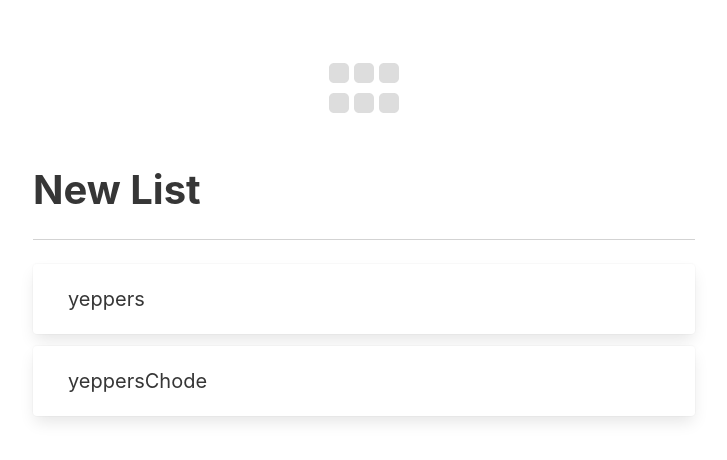
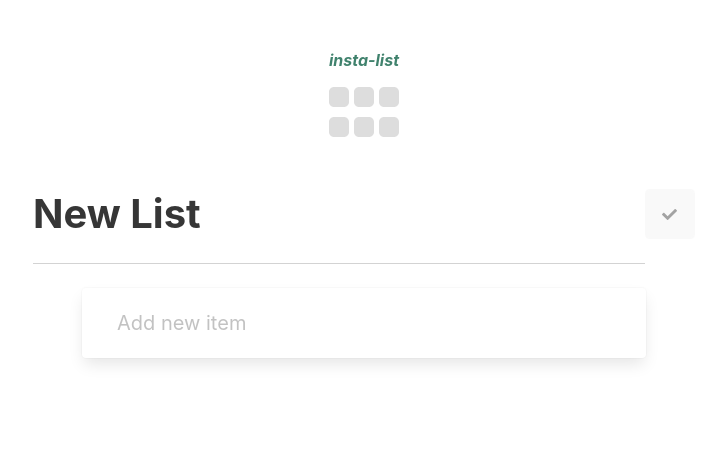
Before and after one commit to kushrast/turbo-stacks, a React (Create React App) app: page / in a window 1280 px wide. Shown: the top 460 px of the page, without its empty margins (276-1003 px from the left). Built offline with nearby package versions, Linux system fonts and the light colour scheme.

Commit message:
Adding save functionality

```diff
--- a/src/App.css
+++ b/src/App.css
@@ -1,3 +1,8 @@
+.header-text {
+	font-style: italic;
+	font-weight: bold;
+	color: #40826D;
+}
 .list-title-input {
 	padding: 0px 0px 0px 0px;
 	box-shadow: none !important;
--- a/src/App.js
+++ b/src/App.js
@@ -1,13 +1,5 @@
-import FadeIn from 'react-fade-in';
-import { useState, useEffect} from 'react';
-
-import {Heading, Icon} from 'react-bulma-components';
-import { FontAwesomeIcon } from '@fortawesome/react-fontawesome';
-import { faGripHorizontal } from '@fortawesome/free-solid-svg-icons';
-import {sortableContainer, sortableElement} from 'react-sortable-hoc';
-import {arrayMoveImmutable} from 'array-move';
-
 import Header from './Header.jsx';
+import InstaList from './InstaList.jsx';
 
 import React from 'react';
 import Typed from "typed.js";
@@ -16,111 +8,13 @@ import 'bulma/css/bulma.min.css';
 import './App.css';
 import logo from './logo.svg';
 
-class ListTitle extends React.Component {
-  constructor(props) {
-    super(props);
-
-  }
-
-  render() {
-    return (
-        <div class="list-header columns is-centered">
-          <div class="column is-7">
-            <input class="input list-title-input underline" type="text" defaultValue="New List"/>
-          </div>
-        </div>
-      );
-  }
-}
-
-class ListItem extends React.Component {
-  constructor(props) {
-    super(props);
-  }
-
-  getPlaceholder = () => {
-    if (this.props.newListItem) {
-      return "Add new item";
-    }
-    return "Enter a value";
-  }
-
-  getValue = () => {
-    if (this.props.newListItem) {
-      return "";
-    }
-    return this.props.value;
-  }
-
-  render() {
-    return (
-        <div class="columns is-centered">
-          <div class="column is-7">
-            <div class="card">
-              <div class="card-content list-card">
-                <div class="content">
-                  <div class="field is-grouped list-item-number">
-                    <p class="control list-item is-expanded">
-                      <input class="input list-item-input underline" placeholder={this.getPlaceholder()} type="text" defaultValue={this.getValue()} />
-                    </p>
-                  </div>
-                </div>
-              </div>
-            </div>
-          </div>
-        </div>
-      );
-  }
-}
-
-const SortableListItem = sortableElement(({value}) => (
-  <li class="list-item-container">
-    <ListItem value={value}/>
-  </li>
-));
-
-const SortableListContainer = sortableContainer(({children}) => {
-  return <ul>{children}</ul>;
-});
-
-class InstaList extends React.Component {
-  constructor(props) {
-    super(props);
-
-    this.state = {
-      items: ["yeppers", "yeppersChode"]
-    }
-  }
-
-  onSortEnd = ({oldIndex, newIndex}) => {
-    this.setState(({items}) => ({
-      items: arrayMoveImmutable(items, oldIndex, newIndex),
-    }));
-  };
-
-  render() {
-    return (
-      <div>
-          <ListTitle/>
-          <SortableListContainer onSortEnd={this.onSortEnd}>
-          {this.state.items.map((item, i) => (
-              <SortableListItem
-                key={item}
-                value={item}
-                index={i}/>))}
-          </SortableListContainer>
-      </div>
-      );
-  }
-}
-
 
 function App() {
   return (
     <div className="App">
       <section class="section">
         <div class="container">
-          <Header/>
+          <Header type="insta-list"/>
           <InstaList/>
         </div>
       </section>
--- a/src/Header.jsx
+++ b/src/Header.jsx
@@ -28,7 +28,12 @@ class Header extends React.Component {
       <div>
         <div class="columns is-centered">
           <div class="column is-1 has-text-centered">
-            <FontAwesomeIcon icon={faGripHorizontal} size="5x" color={this.getIconColor()} onMouseEnter={this.toggleIsMouseOverIcon} onMouseLeave={this.toggleIsMouseOverIcon}/>
+            <p className="header-text">
+              {this.props.type}
+            </p>
+            <p>
+              <FontAwesomeIcon icon={faGripHorizontal} size="5x" color={this.getIconColor()} onMouseEnter={this.toggleIsMouseOverIcon} onMouseLeave={this.toggleIsMouseOverIcon}/>
+            </p>
           </div>
         </div>
       </div>
--- /dev/null
+++ b/src/InstaList.jsx
@@ -0,0 +1,169 @@
+import FadeIn from 'react-fade-in';
+
+import { FontAwesomeIcon } from '@fortawesome/react-fontawesome';
+import { faCheck, faTrash } from '@fortawesome/free-solid-svg-icons';
+import {sortableContainer, sortableElement} from 'react-sortable-hoc';
+import {arrayMoveImmutable} from 'array-move';
+
+import {createNewList} from './api/Storage.js';
+
+import React from 'react';
+
+class ListTitle extends React.Component {
+  constructor(props) {
+    super(props);
+  }
+
+  render() {
+    return (
+        <div class="list-header columns is-centered">
+          <div class="column is-7 field is-grouped">
+            <input class="input list-title-input underline" ref="input" defaultValue="New List" onChange={this.props.updateTitle}/>
+            <p class="buttons">
+            {
+              this.props.numItems > 0 ?
+              <button class="button is-success is-medium is-light"  onClick={this.props.saveList}>
+                <span class="icon">
+                  <FontAwesomeIcon icon={faCheck} size="xs"/>
+                </span>
+              </button>
+              :
+              <button class="button is-medium is-light" disabled>
+                <span class="icon">
+                  <FontAwesomeIcon icon={faCheck} size="xs"/>
+                </span>
+              </button>
+            }
+            </p>
+          </div>
+        </div>
+      );
+  }
+}
+
+class ListItem extends React.Component {
+  constructor(props) {
+    super(props);
+
+    this.state = {
+      value: this.props.value
+    }
+  }
+
+  getPlaceholder = () => {
+    if (this.props.newListItem) {
+      return "Add new item";
+    }
+    return "Enter a value";
+  }
+
+  getDefaultValue = () => {
+    if (this.props.newListItem) {
+      return "";
+    }
+    return this.state.value;
+  }
+
+  getDefaultValue = () => {
+    if (this.props.newListItem) {
+      return "";
+    }
+    return this.state.value;
+  }
+
+  updateInputValue = (inputElem) => {
+    this.setState({value: inputElem.target.value});
+  }
+
+  onSubmit = () => {
+    this.refs.input.blur();
+    this.props.onEnter(this.state.value);
+    if (this.props.newListItem) {
+      this.setState({value: ""});
+    }
+  }
+
+  onKeyDown = (event) => {
+    if (event.key==="Enter") {
+      this.onSubmit();
+    }
+  }
+
+  render() {
+    return (
+        <div class="columns is-centered">
+          <div class="column is-6">
+            <div class="card">
+              <div class="card-content list-card">
+                <div class="content">
+                  <div class="field is-grouped list-item-number">
+                    <p class="control list-item is-expanded">
+                      <input class="input list-item-input underline" ref="input" placeholder={this.getPlaceholder()} type="text" value={this.state.value} onChange={this.updateInputValue} onKeyDown={this.onKeyDown}/>
+                    </p>
+                  </div>
+                </div>
+              </div>
+            </div>
+          </div>
+        </div>
+      );
+  }
+}
+
+const SortableListItem = sortableElement(({value, onEnter}) => (
+  <li class="list-item-container">
+    <ListItem value={value} onEnter={onEnter}/>
+  </li>
+));
+
+const SortableListContainer = sortableContainer(({children}) => {
+  return <ul>{children}</ul>;
+});
+
+class InstaList extends React.Component {
+  constructor(props) {
+    super(props);
+
+    this.state = {
+      items: [],
+      title: "New Title"
+    }
+  }
+
+  onSortEnd = ({oldIndex, newIndex}) => {
+    this.setState(({items}) => ({
+      items: arrayMoveImmutable(items, oldIndex, newIndex),
+    }));
+  };
+
+  addNewItem = (newValue) => {
+    this.setState({items: [...this.state.items, newValue]});
+  }
+
+  updateTitle = (titleUpdateEvent) => {
+    this.setState({title: titleUpdateEvent.target.value});
+  }
+
+  saveList = () => {
+    createNewList(this.state.title, this.state.items);
+  }
+
+  render() {
+    return (
+      <div>
+          <ListTitle numItems={this.state.items.length} saveList={this.saveList} updateTitle={this.updateTitle} />
+          <SortableListContainer onSortEnd={this.onSortEnd}>
+          {this.state.items.map((item, i) => (
+              <SortableListItem
+                key={item}
+                value={item}
+                index={i}
+                onEnter={(a)=>{console.log(a)}}/>))}
+          </SortableListContainer>
+          <ListItem newListItem={true} onEnter={this.addNewItem}/>
+      </div>
+      );
+  }
+}
+
+export default InstaList;
--- /dev/null
+++ b/src/api/Storage.js
@@ -0,0 +1,44 @@
+import { v4 as uuidv4 } from 'uuid';
+
+class StorageClient {
+	constructor(){}
+	createNewList(title, listItems){}
+}
+
+class LocalStorageClient extends StorageClient {
+	getLocalStorage = () => {
+		if (typeof(Storage) !== "undefined") {
+		  return window.localStorage;
+		} else {
+		  return null;
+		}
+	}
+
+	createNewList = (title, listItems) => {
+		var storage = this.getLocalStorage();
+		if (storage != null) {
+			var listId = uuidv4();
+			var creationTimestampMs = new Date().getTime();
+
+			var currentLists;
+			var currentListsAsString = storage.getItem("lists");
+
+			if (currentListsAsString == null) {
+				currentLists = {};
+			} else {
+				currentLists = JSON.parse(currentListsAsString);
+			}
+
+			currentLists[listId] = {"title": title, "items": listItems, "creationTimestampMs": creationTimestampMs}
+
+			storage.setItem("lists", JSON.stringify(currentLists));
+
+			return listId;
+		}
+		return "";
+	}
+}
+
+var localStorageClient = new LocalStorageClient();
+
+export const createNewList = localStorageClient.createNewList;
```
